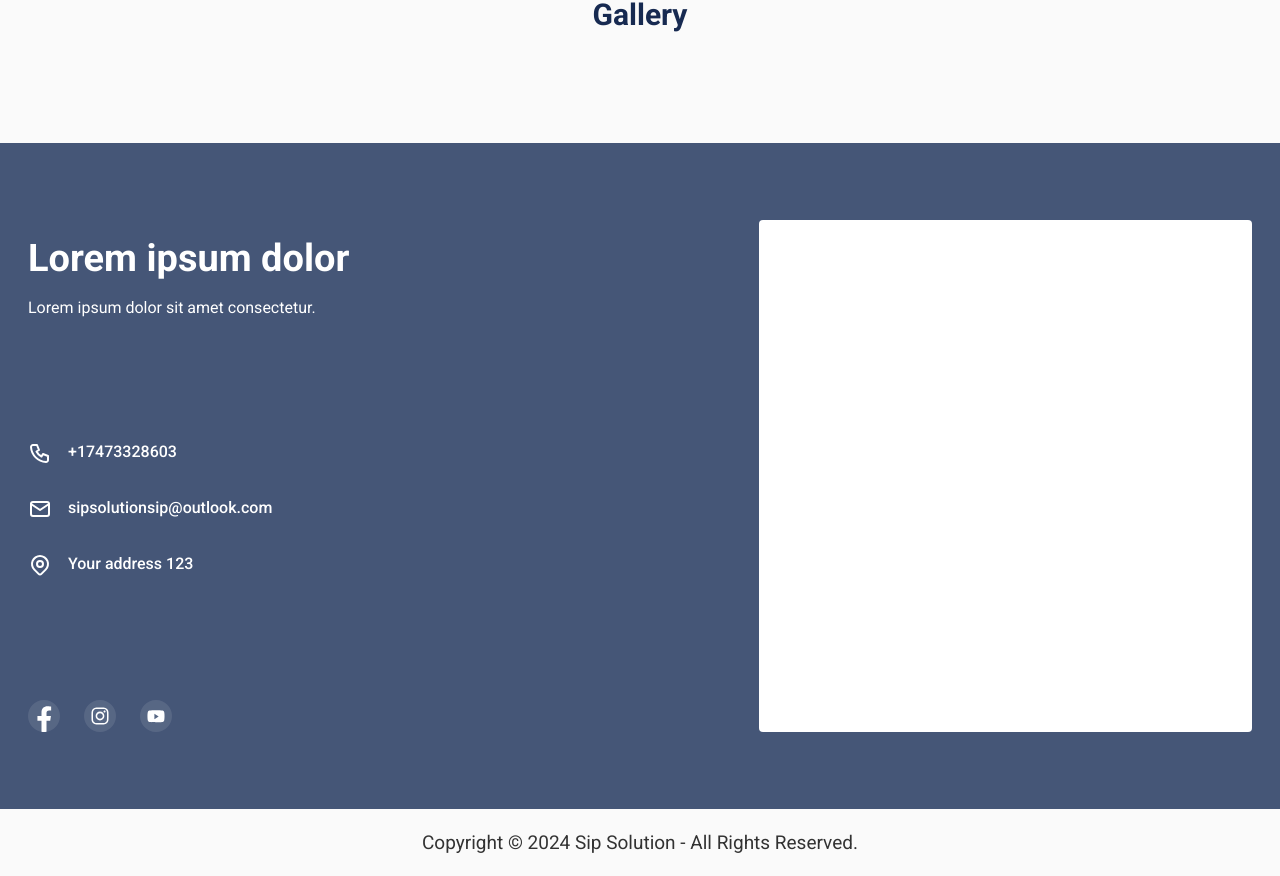
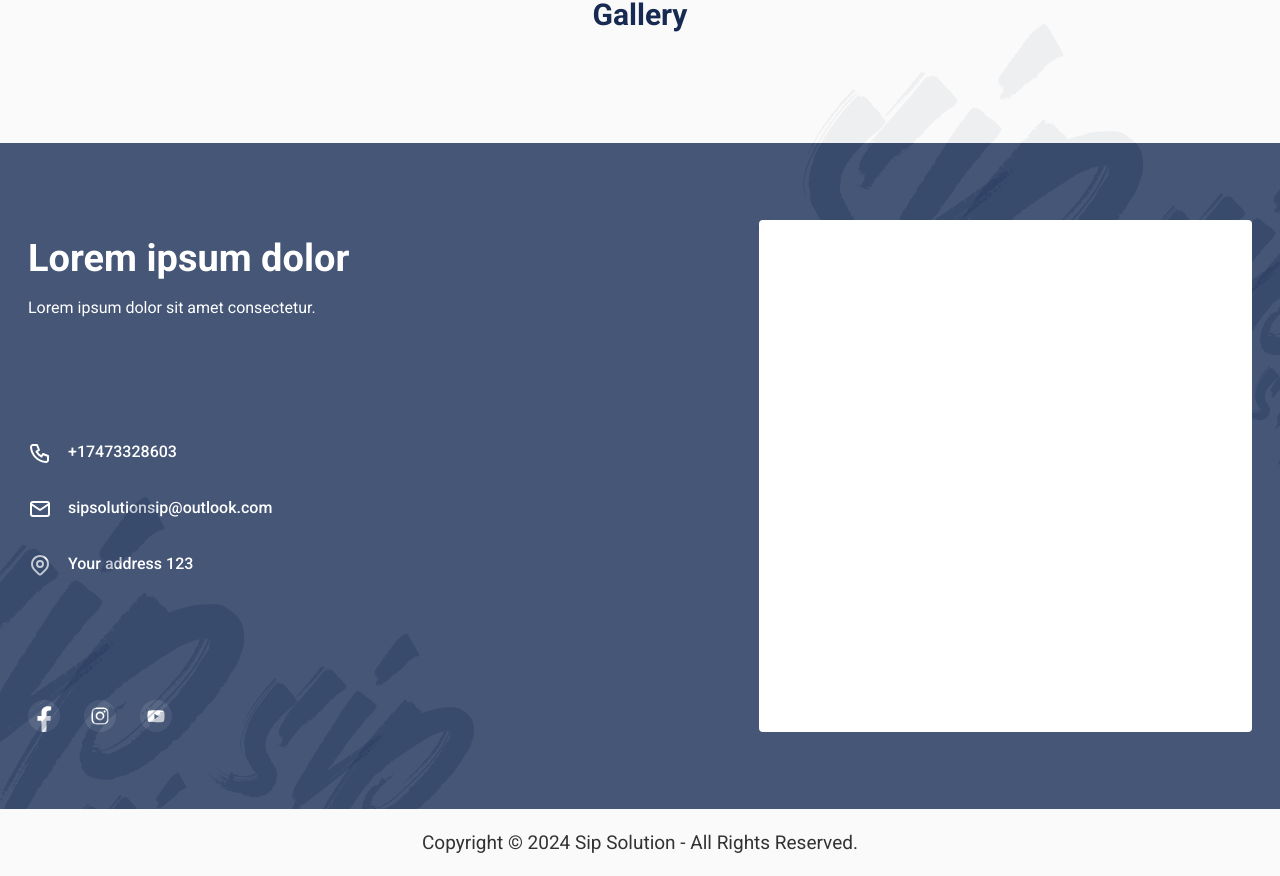
Before and after one commit to sargisshahinyan/sip-solutions, a Next.js app: page /sip in a window 1280 px wide. Shown: the part 1510-2386 px from the top of the page. Built offline with nearby package versions, Linux system fonts and the light colour scheme.

Commit message:
fixes for sip vector

```diff
--- a/src/app/sip/page.tsx
+++ b/src/app/sip/page.tsx
@@ -17,7 +17,7 @@ import addressIcon from "../assets/icons/address-icon.svg";
 import fbIcon from "../assets/icons/fb-icon.svg";
 import inIcon from "../assets/icons/in-icon.svg";
 import ytIcon from "../assets/icons/yt-icon.svg";
-// import sipVector from "../assets/images/sip-vector.svg";
+import sipVector from "../assets/images/sip-vector.svg";
 
 const cx = classNames.bind(styles);
 
@@ -74,7 +74,7 @@ export default function Home() {
 
       <section className={styles["gallery-section"]}>
         <div className={styles["sip-vector-bottom-white"]}>
-          {/*<Image className={styles["sip-vector-img"]} src={sipVector} alt="sipVector" />*/}
+          <Image className={styles["sip-vector-img"]} src={sipVector} alt="sipVector" />
         </div>
         <Wrapper>
           <SectionTitle>Gallery</SectionTitle>
@@ -82,12 +82,12 @@ export default function Home() {
       </section>
 
       <section className={styles["contacts-section"]}>
-        {/*<div className={styles["sip-vector-top-blue"]}>*/}
-        {/*  <Image className={styles["sip-vector-img"]} src={sipVector} alt="sipVector" />*/}
-        {/*</div>*/}
-        {/*<div className={styles["sip-vector-bottom-blue"]}>*/}
-        {/*  <Image className={styles["sip-vector-img"]} src={sipVector} alt="sipVector" />*/}
-        {/*</div>*/}
+        <div className={styles["sip-vector-top-blue"]}>
+          <Image className={styles["sip-vector-img"]} src={sipVector} alt="sipVector" />
+        </div>
+        <div className={styles["sip-vector-bottom-blue"]}>
+          <Image className={styles["sip-vector-img"]} src={sipVector} alt="sipVector" />
+        </div>
         <Wrapper>
           <div className={cx("flex-spb", "contacts-section-content")}>
             <div className={cx("flex-col-spb", "contacts-section-content__info")}>
--- a/src/app/sip/styles.module.scss
+++ b/src/app/sip/styles.module.scss
@@ -109,6 +109,7 @@
 .gallery-section {
   padding-bottom: 110px;
   position: relative;
+  overflow: hidden;
 
   .sip-vector-img {
   }
@@ -124,6 +125,7 @@
 .contacts-section {
   background: var(--blue-light);
   position: relative;
+  overflow: hidden;
 
   .sip-vector-img {
   }
@@ -136,6 +138,8 @@
 
   .sip-vector-bottom-blue {
     position: absolute;
+    left: -143px;
+    bottom: -145px;
   }
 
   &-content {
@@ -201,6 +205,7 @@
       height: 512px;
       border-radius: 4px;
       background: var(--white);
+      z-index: 2;
     }
   }
 }
```
